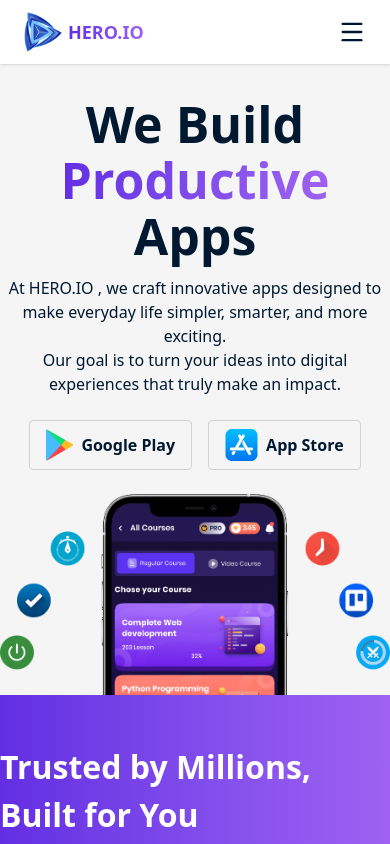
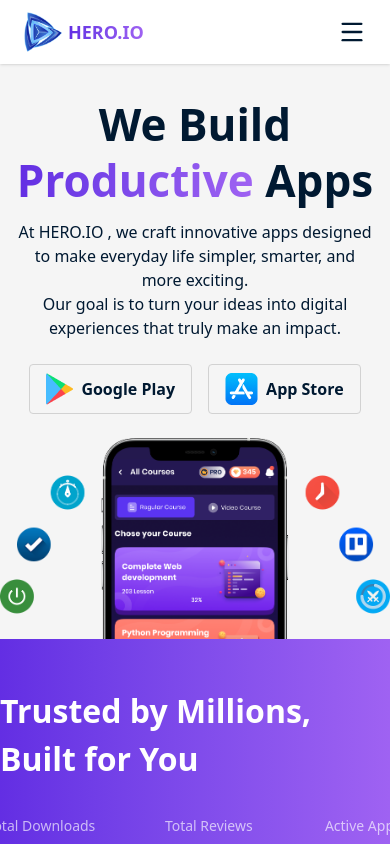
Before and after one commit to Nafis5115/PHero_A08, a React (Vite) app: page / in a window 390 px wide. Shown: the top 844 px of the page. Built offline with nearby package versions, Linux system fonts and the light colour scheme.

Commit message:
completed hero section responsiveness

```diff
--- a/src/components/Hero.jsx
+++ b/src/components/Hero.jsx
@@ -3,14 +3,14 @@
 const Hero = () => {
   return (
     <div className="flex flex-col  items-center mt-8 text-[#001931]">
-      <h1 className="text-[50px] font-bold leading-14 text-center">
+      <h1 className="text-[44px] md:text-[50px] font-bold leading-14 text-center">
         We Build <br />
         <span className="bg-gradient-to-r from-[#632EE3] to-[#9F62F2] bg-clip-text text-transparent">
           Productive
         </span>{" "}
         Apps
       </h1>
-      <p className="text-center font-light mt-3">
+      <p className="text-center mx-4 font-light mt-3">
         At HERO.IO , we craft innovative apps designed to make everyday life
         simpler, smarter, and more exciting. <br /> Our goal is to turn your
         ideas into digital experiences that truly make an impact.
@@ -31,7 +31,7 @@
           <span className="font-semibold">App Store</span>
         </a>
       </div>
-      <img src="src/assets/hero.png" alt="" />
+      <img className="w-110 md:w-fit" src="src/assets/hero.png" alt="" />
     </div>
   );
 };
```
